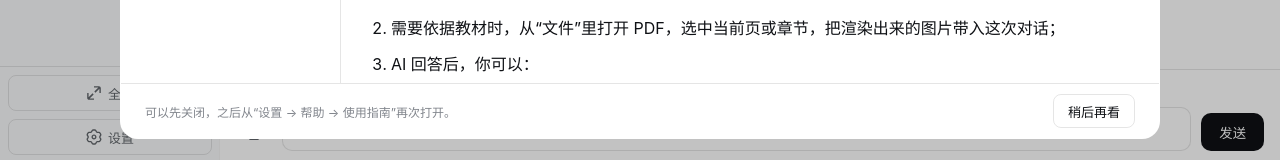
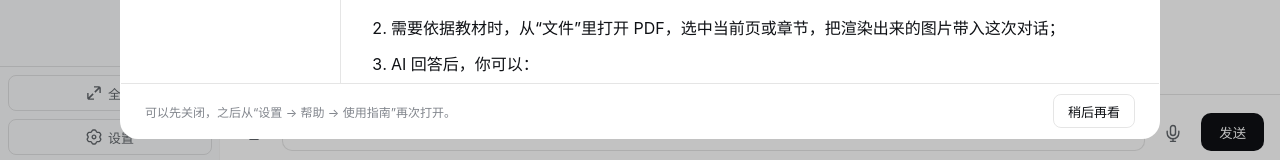
Before and after one commit to beichen126/ai-education-reader, a React (Vite) app: page / in a window 1280 px wide. Shown: the part 637-797 px from the top of the page. Built offline with nearby package versions, Linux system fonts and the light colour scheme.

Commit message:
fix: use inline microphone icon and remove audio import control

```diff
--- a/src/cockpit/Conversation.tsx
+++ b/src/cockpit/Conversation.tsx
@@ -743,7 +743,6 @@ function Composer({ sessionId, busy, thread, onBranchSent }: { sessionId: string
           <span className={css.picCount}>{tx('已添加 ', 'Added ')}{picIds.length}{tx(' 张图片', ' images')}</span>
         </div>
       )}
-      <VoiceInput key={key} draftKey={key} disabled={busy || settingsPending} />
       <div className={css.composerBar}>
         {/* ONE unified attachment trigger (A2). Clicking opens a compact menu dispatching to
             the existing image / local-PDF / library actions. The hidden file inputs stay;
@@ -775,6 +774,7 @@ function Composer({ sessionId, busy, thread, onBranchSent }: { sessionId: string
         <textarea ref={textareaRef} rows={1} className={css.composerText} value={text} aria-label={tx('输入消息', 'Message')} placeholder={t('composer.placeholder')} onFocus={onFocusJump} onBlur={onBlurReset}
           onChange={e => setDraftText(key, e.target.value)}
           onKeyDown={e => { if (e.key === 'Enter' && !e.shiftKey) { e.preventDefault(); void send() } }} />
+      <VoiceInput key={key} draftKey={key} disabled={busy || settingsPending} />
         <button className={css.sendBtn} data-testid="composer-send-stop" aria-busy={busy} onClick={event => { if (event.detail > 1) return; if (busy) sessionsActions.stopGenerating(); else void send() }}>{preparing ? tx('准备中…', 'Preparing…') : busy ? tx('停止生成', 'Stop') : tx('发送', 'Send')}</button>
       </div>
       {openId && <Lightbox id={openId} onClose={() => setOpenId(null)} />}
--- a/src/speech/VoiceInput.tsx
+++ b/src/speech/VoiceInput.tsx
@@ -1,3 +1,4 @@
+import css from './voice-input.module.css'
 import { tx } from '../engine/locale'
 import { useEffect, useRef, useState } from 'react'
 import { transcribeAudio } from './transcribe'
@@ -5,7 +6,6 @@ import { getDraft, setDraftText } from '../engine/draft-store'
 export function VoiceInput({draftKey,disabled}:{draftKey:string;disabled:boolean}) {
   const [status,setStatus]=useState(''),[error,setError]=useState('')
   const recorder=useRef<MediaRecorder|null>(null),controller=useRef<AbortController|null>(null),epoch=useRef(0),timer=useRef<ReturnType<typeof setTimeout>>()
-  const file=useRef<HTMLInputElement>(null)
   function cancel(){epoch.current++;clearTimeout(timer.current);controller.current?.abort();const r=recorder.current;if(r){r.onstop=null;if(r.state!=='inactive')r.stop();r.stream.getTracks().forEach(t=>t.stop())}recorder.current=null;setStatus('')}
   useEffect(()=>()=>cancel(),[draftKey])
   async function recognize(blob:Blob,token:number){
@@ -25,11 +25,14 @@ export function VoiceInput({draftKey,disabled}:{draftKey:string;disabled:boolean
       r.start();setStatus('录音中');timer.current=setTimeout(()=>{if(r.state==='recording')r.stop()},110000)
     }catch(e){if(epoch.current===token){setStatus('');setError(e instanceof Error?e.message:'无法使用麦克风')}}
   }
-  return <div style={{display:'flex',gap:6,flexWrap:'wrap',alignItems:'center',fontSize:12}}>
-    <button type="button" disabled={disabled || (!!status && status!=='录音中')} onClick={()=>void record()}>{status==='录音中'?tx('结束并转文字','Transcribe recording'):tx('语音转文字','Voice input')}</button>
-    <button type="button" disabled={disabled || !!status} onClick={()=>file.current?.click()}>{tx('导入音频','Import audio')}</button>
-    <input ref={file} type="file" accept="audio/*" hidden onChange={e=>{const selected=e.target.files?.[0];e.target.value='';if(selected){setError('');void recognize(selected,++epoch.current)}}} />
-    {status&&<><span role="status">{status}</span><button type="button" onClick={cancel}>{tx('取消','Cancel')}</button></>}
-    {error&&<span role="alert">{error}</span>}
+  const recording=status==='录音中'
+  const label=recording?tx('结束录音并转文字','Stop and transcribe'):status?tx('取消语音识别','Cancel voice input'):tx('语音输入','Voice input')
+  return <div className={css.root}>
+    <button className={css.button} type="button" data-testid="composer-microphone" disabled={disabled && !status} aria-label={label} title={label} aria-pressed={recording} aria-busy={!!status && !recording} onClick={()=>{if(status&&!recording)cancel();else void record()}}>
+      <svg width="20" height="20" viewBox="0 0 24 24" fill="none" stroke="currentColor" strokeWidth="1.7" strokeLinecap="round" strokeLinejoin="round" aria-hidden="true">
+        {recording?<rect x="6" y="6" width="12" height="12" rx="2" fill="currentColor" stroke="none"/>:status?<><path d="M5 12a7 7 0 0 1 12-5"/><path d="m9 9 6 6m0-6-6 6"/></>:<><rect x="9" y="3" width="6" height="12" rx="3"/><path d="M5 10v2a7 7 0 0 0 14 0v-2M12 19v3m-3 0h6"/></>}
+      </svg>
+    </button>
+    {(status||error)&&<div className={css.notice} role={error?'alert':'status'}>{error|| (recording?tx('正在录音，点击停止后识别','Recording — click to transcribe'):tx('处理中，点击取消','Processing — click to cancel'))}{error&&<button type="button" aria-label={tx('关闭提示','Dismiss')} onClick={()=>setError('')}>×</button>}</div>}
   </div>
 }
--- /dev/null
+++ b/src/speech/voice-input.module.css
@@ -0,0 +1,8 @@
+.root { position: relative; display: flex; flex: 0 0 36px; height: 36px; }
+.button { display: inline-flex; align-items: center; justify-content: center; width: 36px; height: 36px; padding: 0; border: 0; border-radius: 8px; background: transparent; color: var(--dsw-alias-label-secondary); cursor: pointer; }
+.button:hover { background: var(--dsw-alias-interactive-bg-hover); color: var(--dsw-alias-label-primary); }
+.button:focus-visible { outline: 2px solid var(--dsw-alias-brand-primary); outline-offset: 2px; }
+.button[aria-pressed=true] { color: #e05252; background: color-mix(in srgb, #e05252 12%, transparent); }
+.button:disabled { opacity: .4; cursor: default; }
+.notice { position: absolute; bottom: 46px; right: 0; width: max-content; max-width: min(260px, 65vw); padding: 8px 12px; border-radius: 8px; background: var(--dsw-alias-interactive-bg-hover, #333); color: var(--dsw-alias-label-primary); font-size: 12px; box-shadow: 0 3px 16px #0003; z-index: 20; overflow-wrap: anywhere; }
+.notice button { border: 0; background: transparent; color: inherit; cursor: pointer; margin-left: 8px; }
```
